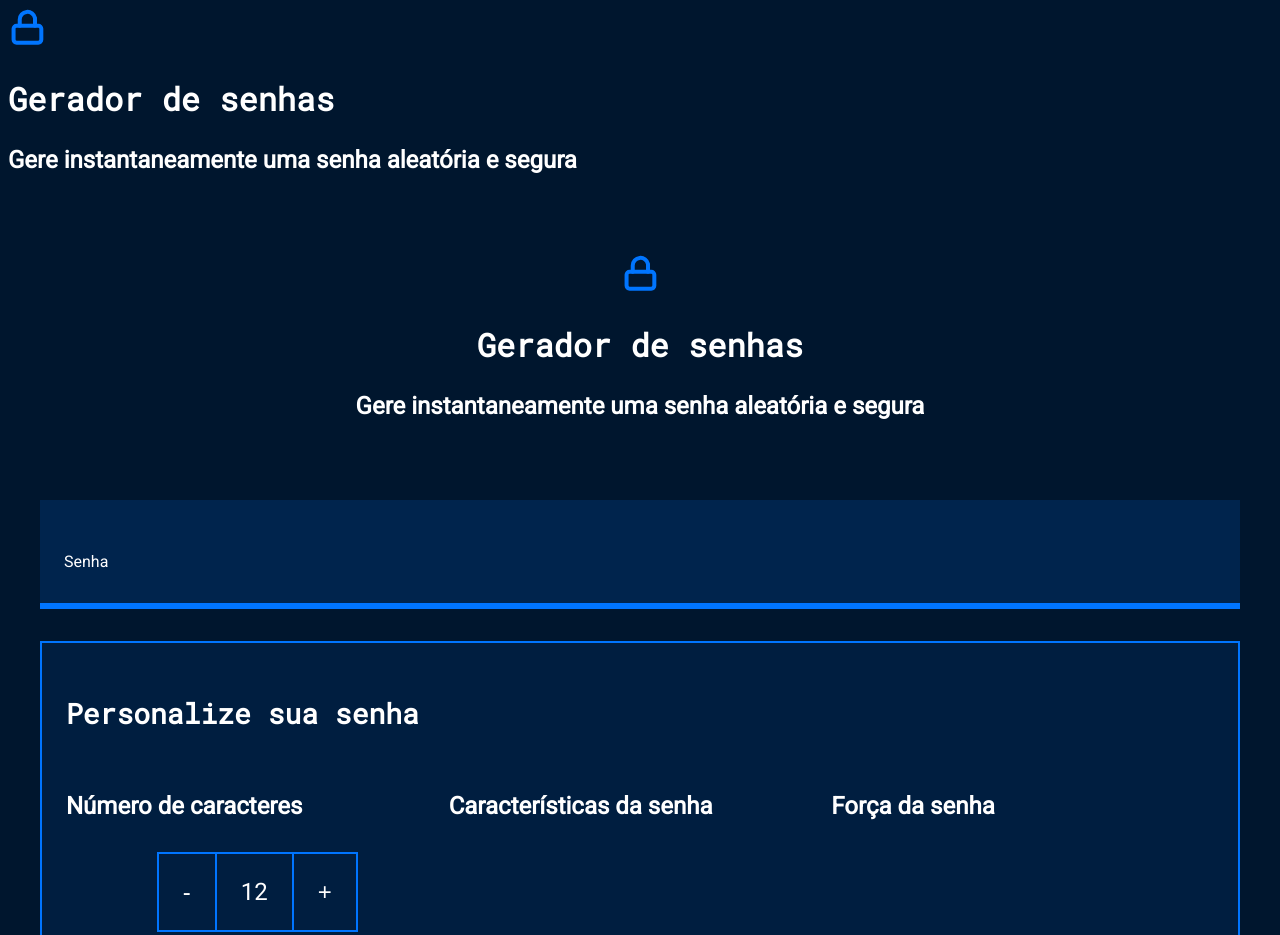
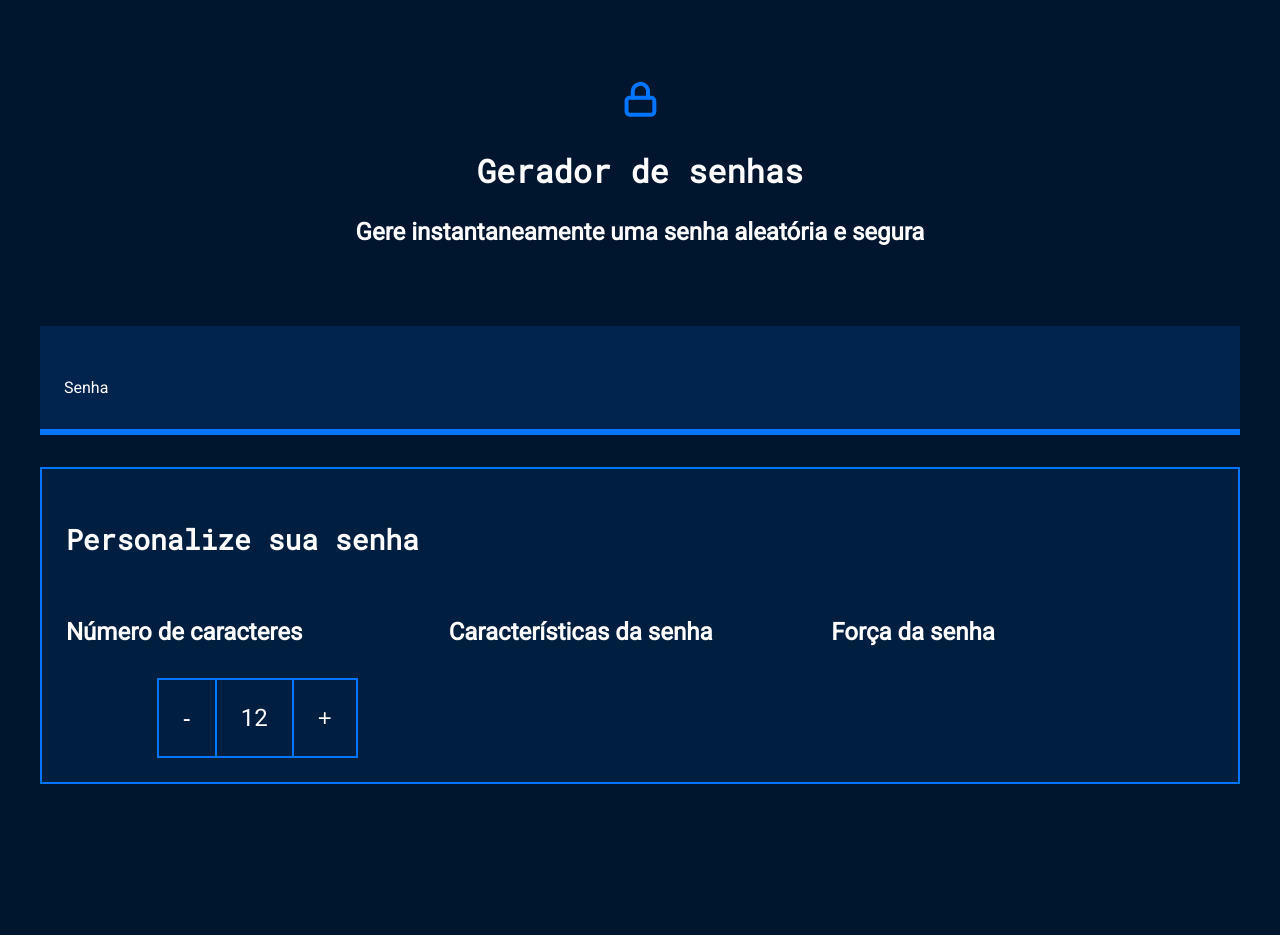
Before and after one commit to pedro081126/seguran-a-digital, a plain HTML site: page index.html in a window 1280 px wide. Shown: the top 935 px of the page. After the commit the page ends 800 px from the top, so only its background shows below. Drawn offline with Linux system fonts and the light colour scheme.

Commit message:
Update index.html

```diff
--- a/index.html
+++ b/index.html
@@ -7,9 +7,6 @@
     <link rel="stylesheet" href="style.css">
 </head>
 <body>
-    <img src="unlock.svg" alt="cadeado fechado">
-    <h2 class="titulo-principal">Gerador de senhas</h2>
-    <h3 class="titulo-secundario">Gere instantaneamente uma senha aleatória e segura</h3>
 
 <section class="conteudo">
             <div class="conteudo-titulo">
```
